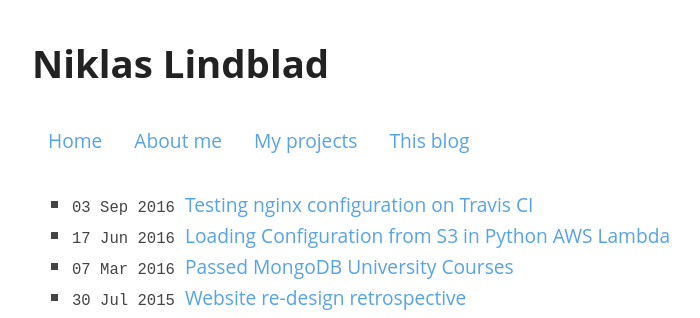
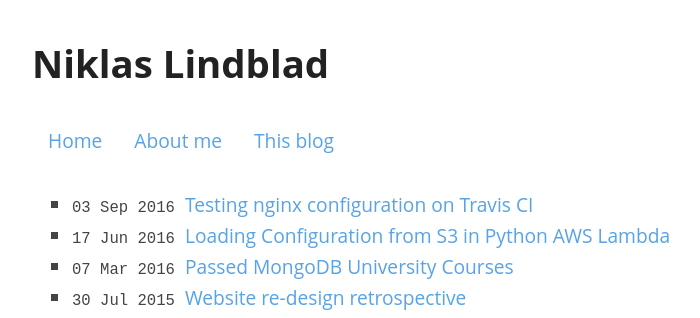
Before and after one commit to niklasvincent/nlindblad.github.io, a Jekyll site: the page built from index.html, in a window 1280 px wide. Shown: the top 318 px of the page, without its empty margins (283-983 px from the left). Built offline with Jekyll 4.4.1, drawn with Linux system fonts in a browser that asks for light colours.

Commit message:
Remove projects link

```diff
--- a/_includes/navigation.html
+++ b/_includes/navigation.html
@@ -1,6 +1,5 @@
 <ul class="menu__list">
   <li class="menu__list__item"><a class="menu__list__item__link" href="/">Home</a></li>
   <li class="menu__list__item"><a class="menu__list__item__link" href="/about">About me</a></li>
-  <li class="menu__list__item"><a class="menu__list__item__link" href="/projects">My projects</a></li>
   <li class="menu__list__item"><a class="menu__list__item__link" href="/this-blog">This blog</a></li>
 </ul>
```
